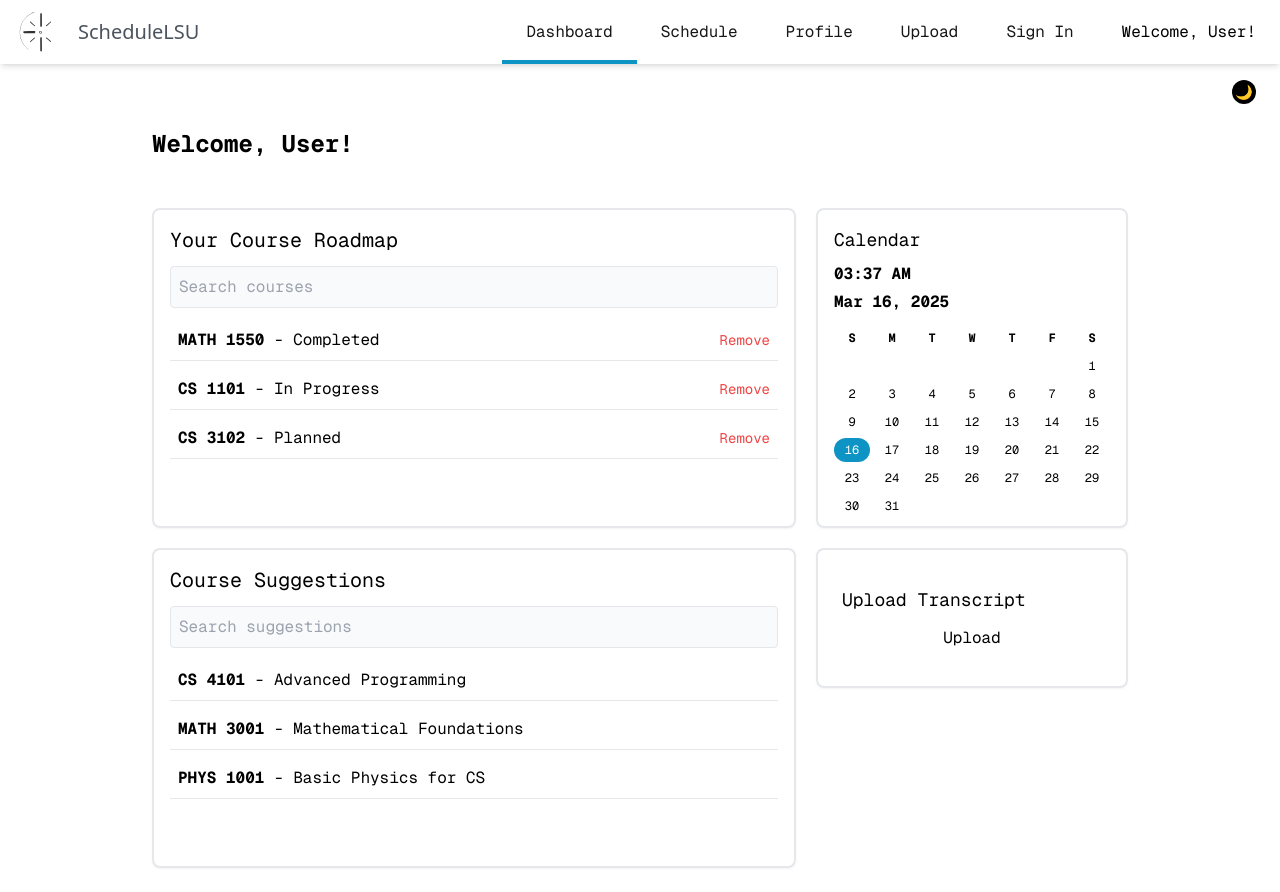
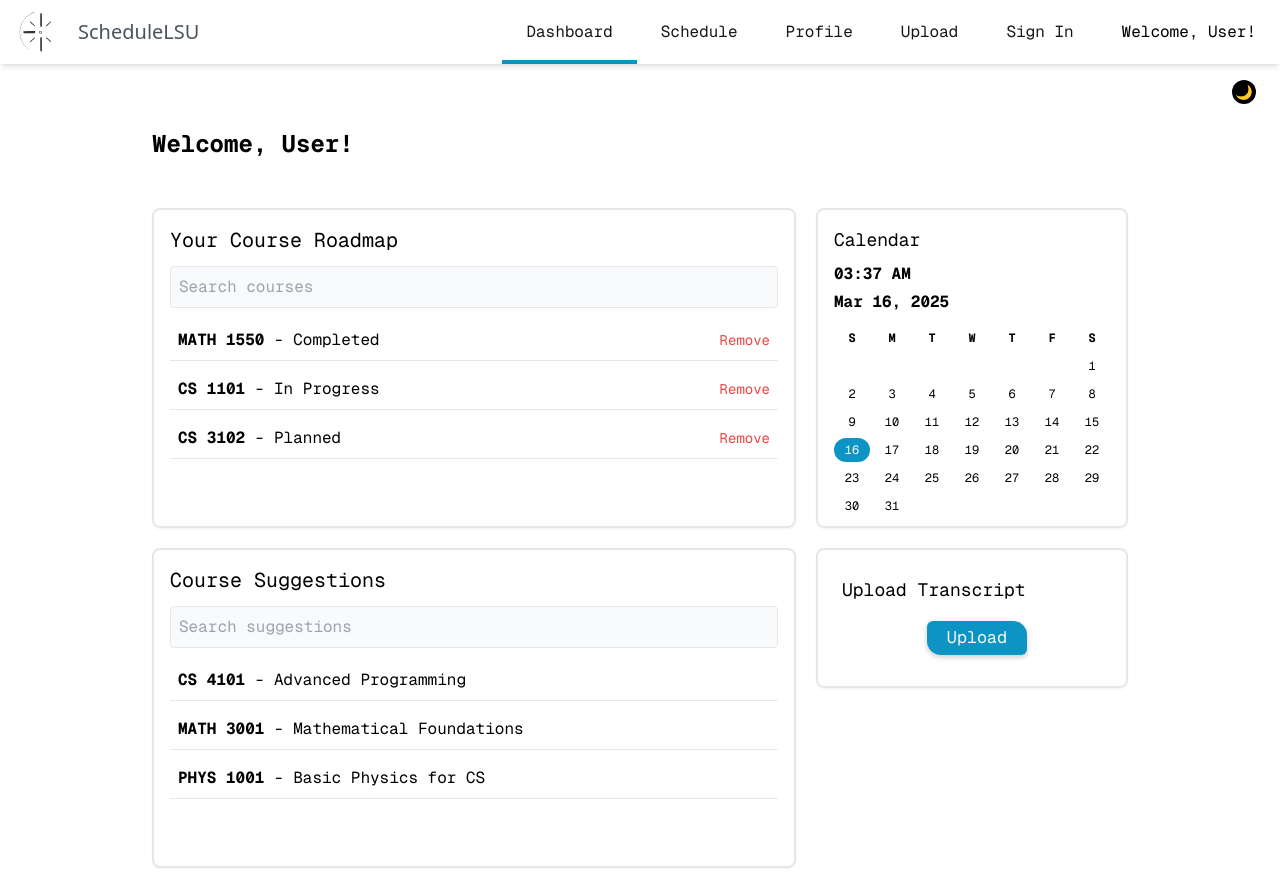
Before and after one commit to CSC-3380-Spring-2025/Team-16, a Next.js app: page /dashboard in a window 1280 px wide. Built offline with nearby package versions, Linux system fonts and the light colour scheme.

Commit message:
Update globals.css (Added a large button design)
It's not really that large, its actually a regular size button. I was too lazy to change the name

```diff
--- a/app/global/styles/globals.css
+++ b/app/global/styles/globals.css
@@ -67,3 +67,24 @@ body {
   border-radius: 14px 6px;
   background-color: #155d77;
 }
+
+.large-btn {
+  color: #f9f9f9;
+  background-color: #0d93c4;
+  padding: 4.5%;
+  padding-left: 7.5%;
+  padding-right: 7.5%;
+  border-radius: 6px 14px;
+  transition-duration: 0.4s;
+  margin: 5%;
+  box-shadow: 0 2px 4px 1px #31313131;
+  font-size: 1.05em;
+  min-width: 6em;
+}
+
+.large-btn:hover {
+  padding: 6%;
+  margin: 3%;
+  border-radius: 14px 6px;
+  background-color: #155d77;
+}
```
